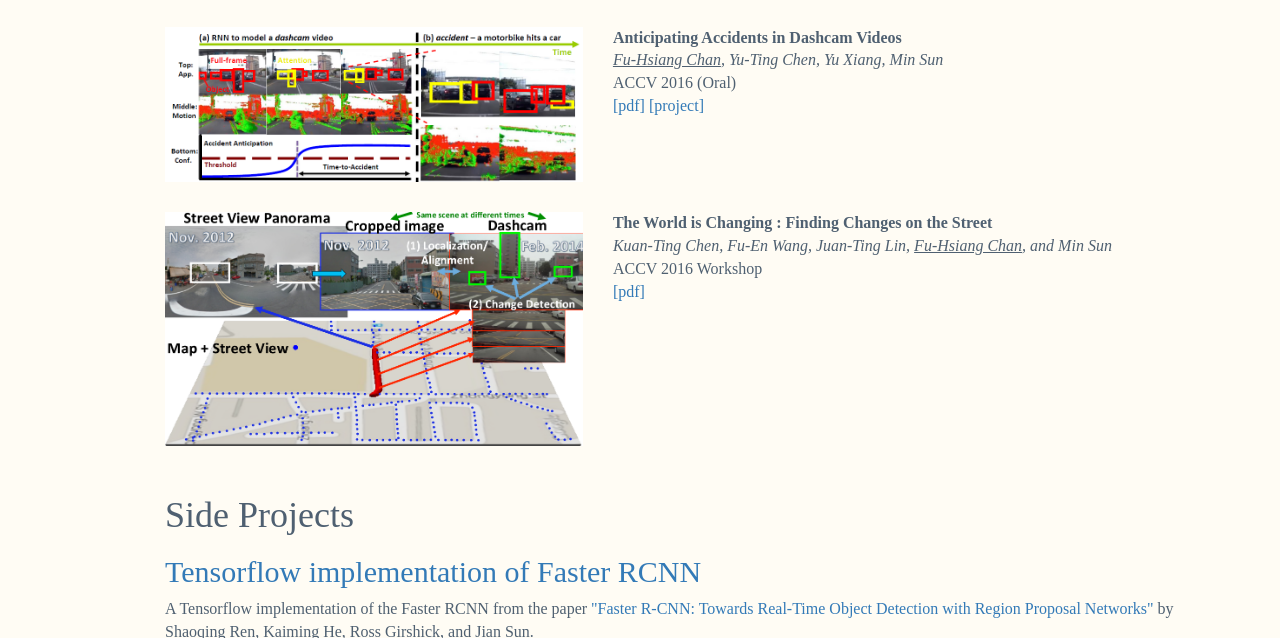
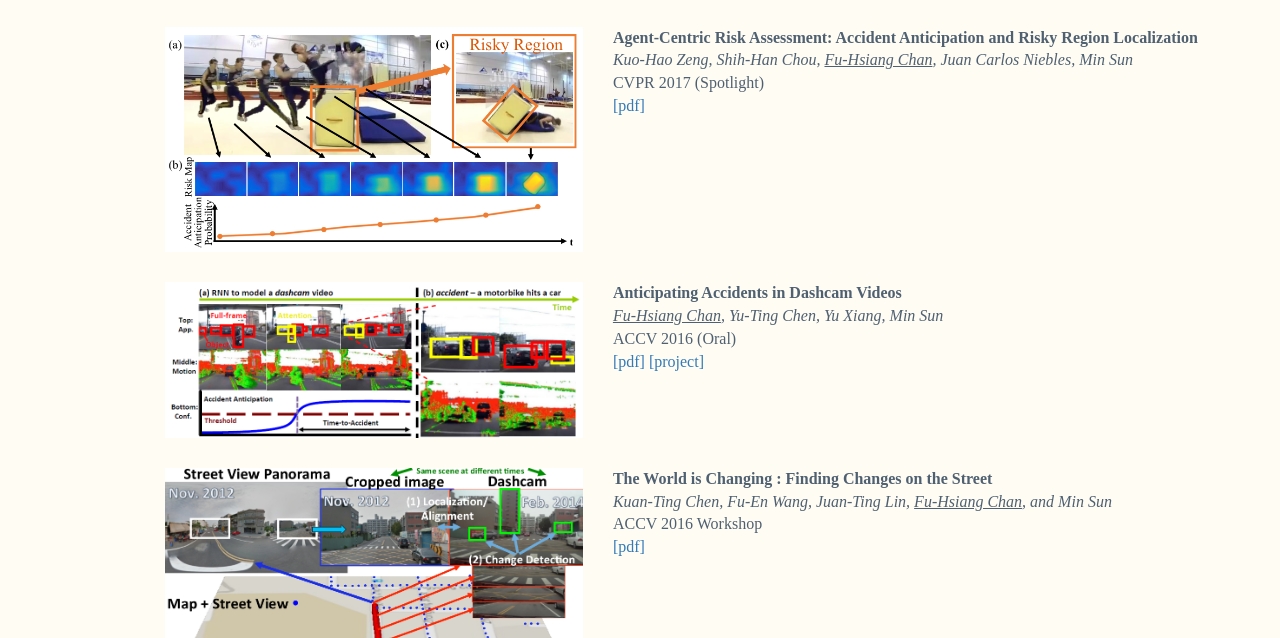
Before and after one commit to smallcorgi/smallcorgi.github.io, a plain HTML site: page index.html in a window 1280 px wide. Shown: the part 634-1272 px from the top of the page. Drawn offline with Linux system fonts and the light colour scheme.

Commit message:
CVPR2017

```diff
--- a/index.html
+++ b/index.html
@@ -123,6 +123,25 @@
           <h1>Publications</h1>
           <div class='row vspace-top'>
             <div class='col-xs-5 text-center'>
+              <img class='img-responsive' src='images/RiskAssessment.png'>
+            </div>
+            <div class='col-xs-7'>
+              <div class='paper-title'>
+                Agent-Centric Risk Assessment: Accident Anticipation and Risky Region Localization
+              </div>
+              <div class='paper-authors'>
+                Kuo-Hao Zeng, Shih-Han Chou, <u>Fu-Hsiang Chan</u>, Juan Carlos Niebles, Min Sun
+              </div>
+              <div>
+                CVPR 2017 (Spotlight)
+              </div>
+              <div>
+                <a href='https://smallcorgi.github.io//'>[pdf]</a>
+              </div>
+            </div>
+            </div>
+          <div class='row vspace-top'>
+            <div class='col-xs-5 text-center'>
               <img class='img-responsive' src='images/dashcam.png'>
             </div>
             <div class='col-xs-7'>
@@ -141,6 +160,7 @@
               </div>
             </div>
             </div>
+
              <div class='row vspace-top'>
             <div class='col-xs-5 text-center'>
               <img class='img-responsive' src='images/change_detection.png'>
```
Also changed, not shown: images/RiskAssessment.png (added).
